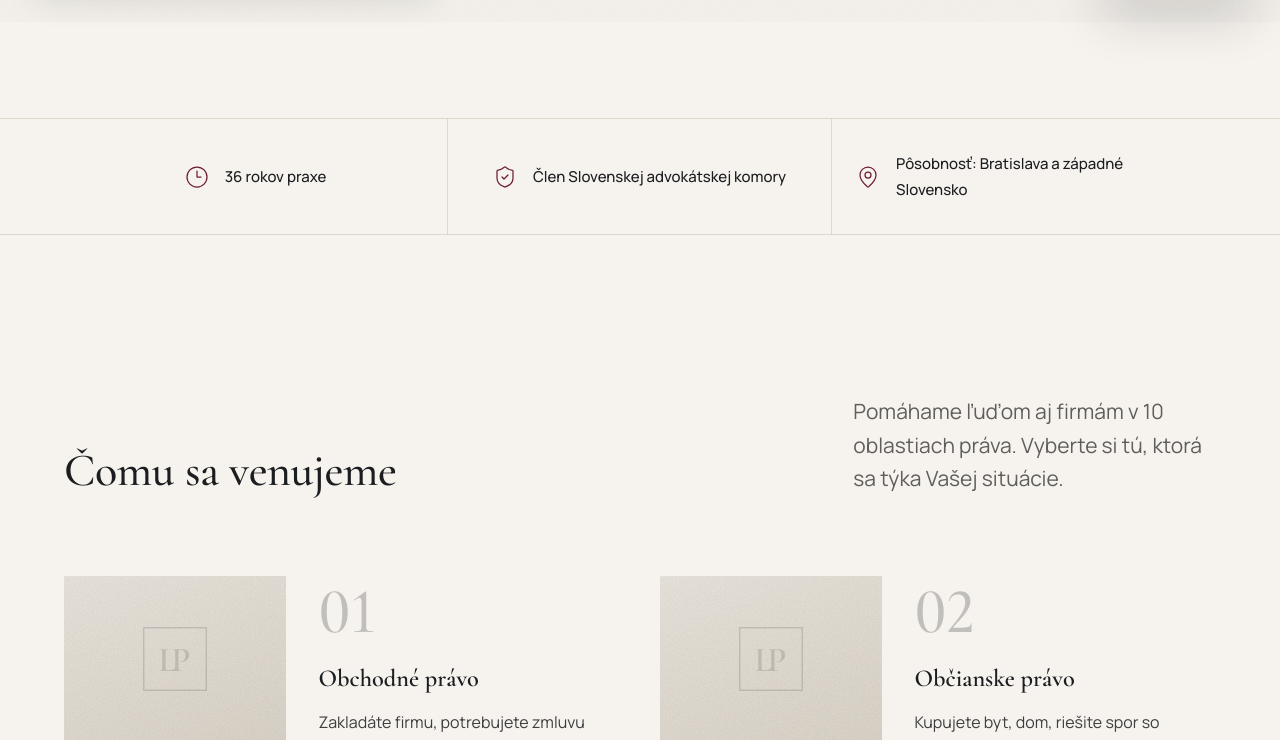
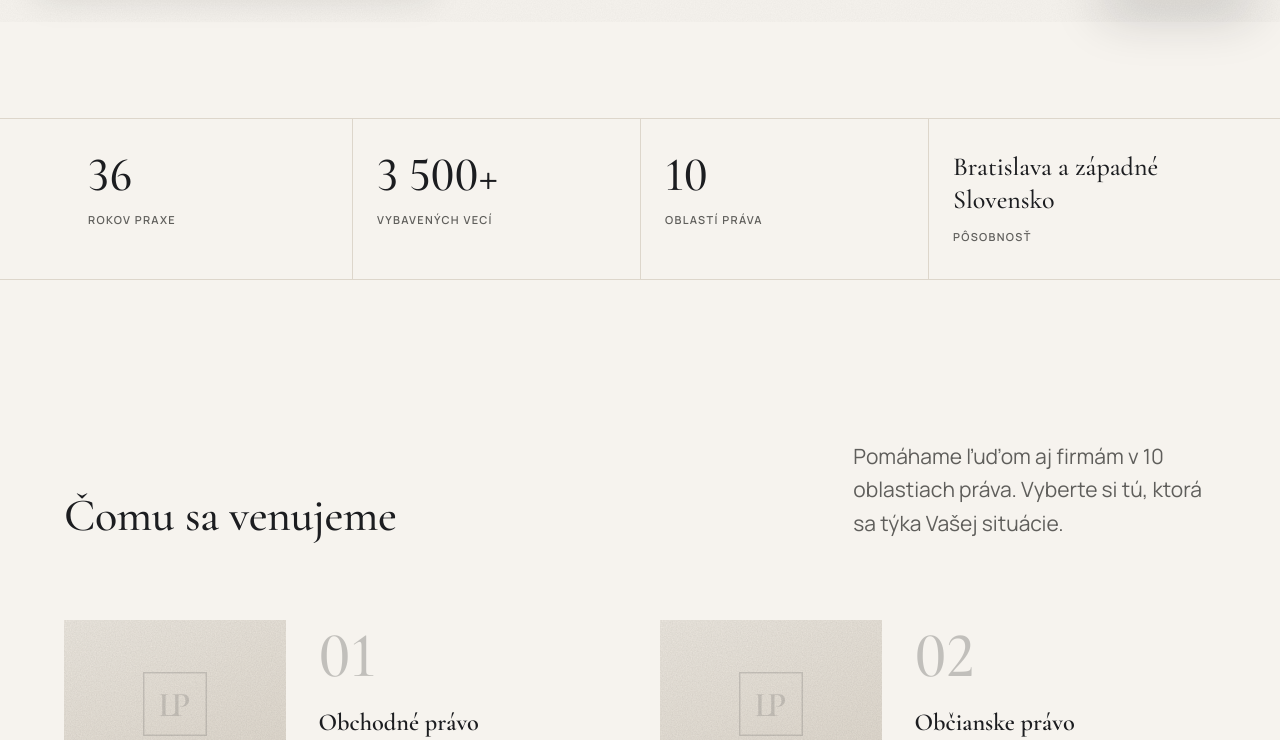
Before and after one commit to domi284/pavlovic-advokat, a Next.js app: page / in a window 1280 px wide. Shown: the part 778-1518 px from the top of the page. Built offline with nearby package versions, Linux system fonts and the light colour scheme; no server answers.

Commit message:
Pás čísel pod hero
Co-Authored-By: Claude Opus 5.5 <noreply@anthropic.com>

```diff
--- a/src/app/page.tsx
+++ b/src/app/page.tsx
@@ -19,7 +19,7 @@ export default function HomePage() {
   return (
     <>
       <Hero content={home.hero} />
-      <AreaCards content={home.areas} number="01" dataDoc="3.2" />
+      <AreaCards content={home.areas} number="01" dataDoc="3.2" showNumbers={false} />
       <Steps
         id="spolupraca-title"
         number="02"
--- a/src/components/sections/AreaCards.tsx
+++ b/src/components/sections/AreaCards.tsx
@@ -5,11 +5,22 @@ import { Rich } from "@/components/ui/Rich";
 import { SiteImage } from "@/components/ui/SiteImage";
 import { TextLink } from "@/components/ui/TextLink";
 import type { home } from "@/content/home";
-import { cn } from "@/lib/cn";
 import { typo } from "@/lib/typo";
+import { NumbersStrip } from "./NumbersStrip";
 import { SectionHeading } from "./SectionHeading";
 
-export function AreaCards({ content, number, dataDoc }: { content: typeof home.areas; number: string; dataDoc?: string }) {
+export function AreaCards({
+  content,
+  number,
+  dataDoc,
+  showNumbers = true,
+}: {
+  content: typeof home.areas;
+  number: string;
+  dataDoc?: string;
+  /** na úvode je pás čísel hneď pod hero, preto sa tu nezobrazuje */
+  showNumbers?: boolean;
+}) {
   return (
     <section aria-labelledby="oblasti-title" data-doc={dataDoc} className="py-24 md:py-32 lg:py-40">
       <Container>
@@ -57,23 +68,8 @@ export function AreaCards({ content, number, dataDoc }: { content: typeof home.a
             </StaggerItem>
           ))}
         </Stagger>
-        {content.numbers && (
-          <div className="mt-12 grid grid-cols-2 border-y border-line md:mt-16 md:grid-cols-4">
-            {content.numbers.map((item, index) => (
-              <div key={item.label} className={cn("border-line px-4 py-6 md:px-6 md:py-8", index % 2 === 1 && "border-l", index > 0 && "md:border-l", index >= 2 && "border-t md:border-t-0")}>
-                <p
-                  className={
-                    item.value.length > 12
-                      ? "font-serif text-[22px] leading-tight text-ink md:text-[26px]"
-                      : "font-serif text-[34px] leading-none text-ink md:text-[48px]"
-                  }
-                >
-                  <Rich text={item.value} />
-                </p>
-                <p className="mt-3 text-[11px] font-semibold tracking-[0.12em] text-stone uppercase">{item.label}</p>
-              </div>
-            ))}
-          </div>
+        {showNumbers && content.numbers && (
+          <NumbersStrip items={content.numbers} className="mt-12 border-y border-line md:mt-16" />
         )}
         {content.jurisdiction && (
           <div className="mt-8 flex flex-wrap items-baseline justify-between gap-5">
--- a/src/components/sections/Hero.tsx
+++ b/src/components/sections/Hero.tsx
@@ -1,17 +1,14 @@
-import { Clock3, MapPin, ShieldCheck } from "lucide-react";
 import { ImageReveal } from "@/components/motion/ImageReveal";
 import { Parallax } from "@/components/motion/Parallax";
-import { Reveal, Stagger, StaggerItem } from "@/components/motion/Reveal";
+import { Reveal } from "@/components/motion/Reveal";
 import { RevealText } from "@/components/motion/RevealText";
 import { CtaGroup } from "@/components/ui/Button";
 import { Container } from "@/components/ui/Container";
 import { Eyebrow } from "@/components/ui/Eyebrow";
 import { Portrait } from "@/components/ui/SiteImage";
-import { Rich } from "@/components/ui/Rich";
 import type { home } from "@/content/home";
 import { typo } from "@/lib/typo";
-
-const icons = [Clock3, ShieldCheck, MapPin];
+import { NumbersStrip } from "./NumbersStrip";
 
 export function Hero({ content }: { content: typeof home.hero }) {
   return (
@@ -49,24 +46,10 @@ export function Hero({ content }: { content: typeof home.hero }) {
         </Container>
       </section>
 
-      {/* Dokument 3.1 · Riadok dôvery */}
+      {/* Dokument 3.1 · Pás čísel */}
       <div data-doc="3.1" className="border-y border-line">
         <Container>
-          <Stagger as="ul" className="grid md:grid-cols-3 md:divide-x md:divide-line">
-            {content.points.map((point, i) => {
-              const Icon = icons[i];
-              return (
-                <StaggerItem
-                  as="li"
-                  key={point}
-                  className="flex items-center gap-4 border-b border-line py-6 last:border-b-0 md:justify-center md:border-b-0 md:px-6 md:py-8"
-                >
-                  <Icon aria-hidden="true" strokeWidth={1.25} className="size-6 shrink-0 text-bordeaux" />
-                  <span className="text-[15px] font-medium text-ink"><Rich text={point} /></span>
-                </StaggerItem>
-              );
-            })}
-          </Stagger>
+          <NumbersStrip items={content.numbers} />
         </Container>
       </div>
     </>
--- /dev/null
+++ b/src/components/sections/NumbersStrip.tsx
@@ -0,0 +1,37 @@
+import { Rich } from "@/components/ui/Rich";
+import { cn } from "@/lib/cn";
+
+export type NumberItem = { value: string; label: string };
+
+/**
+ * Pás čísel (roky praxe, vybavené veci, oblasti, pôsobnosť).
+ * Mobil 2 × 2, od tabletu 4 v rade. Horné a dolné linky si dodáva rodič.
+ */
+export function NumbersStrip({ items, className }: { items: NumberItem[]; className?: string }) {
+  return (
+    <div className={cn("grid grid-cols-2 md:grid-cols-4", className)}>
+      {items.map((item, index) => (
+        <div
+          key={item.label}
+          className={cn(
+            "border-line px-4 py-6 md:px-6 md:py-8",
+            index % 2 === 1 && "border-l",
+            index > 0 && "md:border-l",
+            index >= 2 && "border-t md:border-t-0",
+          )}
+        >
+          <p
+            className={
+              item.value.length > 12
+                ? "font-serif text-[22px] leading-tight text-ink md:text-[26px]"
+                : "font-serif text-[34px] leading-none text-ink md:text-[48px]"
+            }
+          >
+            <Rich text={item.value} />
+          </p>
+          <p className="mt-3 text-[11px] font-semibold tracking-[0.12em] text-stone uppercase">{item.label}</p>
+        </div>
+      ))}
+    </div>
+  );
+}
--- a/src/content/03-uvod.ts
+++ b/src/content/03-uvod.ts
@@ -1,3 +1,4 @@
+import { site } from "@/lib/site";
 import { CONSULT_HREF, callCta } from "./01-pravidla";
 import { images } from "./images";
 import { serviceDetails } from "./04-sluzby";
@@ -8,6 +9,14 @@ export const about = {
   title: "JUDr. Ladislav Pavlovič, LL.M.",
   subtitle: "Advokát · Bratislava",
 };
+
+/** Pás čísel: na úvode hneď pod hero (3.1), na /sluzby pod kartami. Hodnoty zo site.ts. */
+const numbers = [
+  { value: "{rokyPraxe}", label: "rokov praxe" },
+  { value: site.fields.casesHandled ?? "", label: "vybavených vecí" },
+  { value: site.fields.areasCount ?? "", label: "oblastí práva" },
+  { value: site.areaServed, label: "pôsobnosť" },
+];
 
 export const home = {
   meta: {
@@ -28,11 +37,7 @@ export const home = {
     ] satisfies Cta[],
     office: "Advokátska kancelária JUDr. Ladislav Pavlovič s. r. o. · Ružinov, Bratislava",
     image: images.heroUvod,
-    points: [
-      "{rokyPraxe} rokov praxe",
-      "Člen Slovenskej advokátskej komory",
-      "Pôsobnosť: Bratislava a západné Slovensko",
-    ],
+    numbers: numbers,
   },
 
   areas: {
@@ -47,12 +52,7 @@ export const home = {
       image: service.image,
       badge: service.slug === "trestne-pravo" ? CRIMINAL_BADGE : undefined,
     })),
-    numbers: [
-      { value: "{rokyPraxe}", label: "rokov praxe" },
-      { value: "3 500+", label: "vybavených vecí" },
-      { value: "10", label: "oblastí práva" },
-      { value: "Bratislava a západné Slovensko", label: "pôsobnosť" },
-    ],
+    numbers: numbers,
     jurisdiction:
       "Zastupujeme klientov v Bratislave a na celom západnom Slovensku, avšak podľa vecnej a miestnej príslušnosti súdov, klientov zastupujeme na celom Slovensku.",
     allServices: { label: "Všetky služby →", href: "/sluzby" },
```
Also changed, not shown: 1 other file (tests, documents, lock files or other folders).
